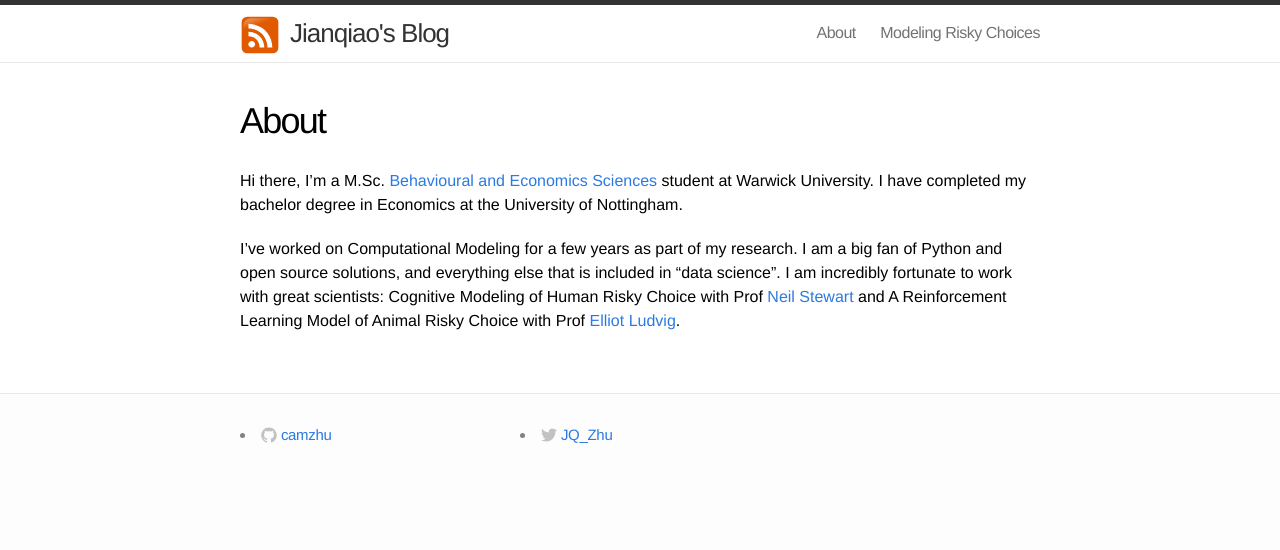
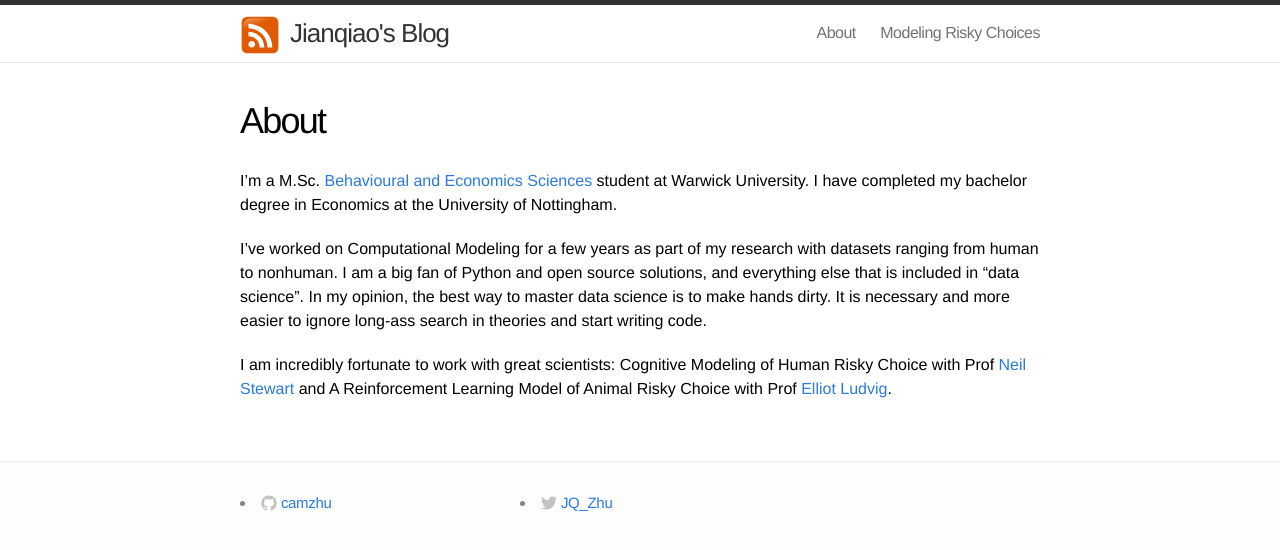
Before and after one commit to jianqiaozhu/jianqiaozhu.github.io, a Jekyll site: the page built from about.md, in a window 1280 px wide. Shown: the top 550 px of the page. Built offline with Jekyll 4.4.1, drawn with Linux system fonts in a browser that asks for light colours; Markdown is read by kramdown in place of the engine named in the settings.

Commit message:
Update about.md

```diff
--- a/about.md
+++ b/about.md
@@ -3,7 +3,15 @@ layout: page
 title: About
 permalink: /about/
 ---
-Hi there, I'm a M.Sc. [Behavioural and Economics Sciences](http://www2.warwick.ac.uk/fac/sci/psych/study/bes/) student at Warwick University. I have completed my bachelor degree in Economics at the University of Nottingham.
+I'm a M.Sc. [Behavioural and Economics Sciences](http://www2.warwick.ac.uk/fac/sci/psych/study/bes/) student at Warwick University.
+I have completed my bachelor degree in Economics at the University of Nottingham.
 
-I've worked on Computational Modeling for a few years as part of my research. I am a big fan of Python and open source solutions, and everything else that is included in "data science".
+
+I've worked on Computational Modeling for a few years as part of my research with datasets ranging from human to nonhuman.
+I am a big fan of Python and open source solutions, and everything else that is included in "data science".
+In my opinion, the best way to master data science is to make hands dirty.
+It is necessary and more easier to ignore long-ass search in theories and start writing code.
+
+
+
 I am incredibly fortunate to work with great scientists: Cognitive Modeling of Human Risky Choice with Prof [Neil Stewart](https://www.stewart.warwick.ac.uk/) and A Reinforcement Learning Model of Animal Risky Choice with Prof [Elliot Ludvig](http://elliot.ludvig.ca/Home.html).
```
